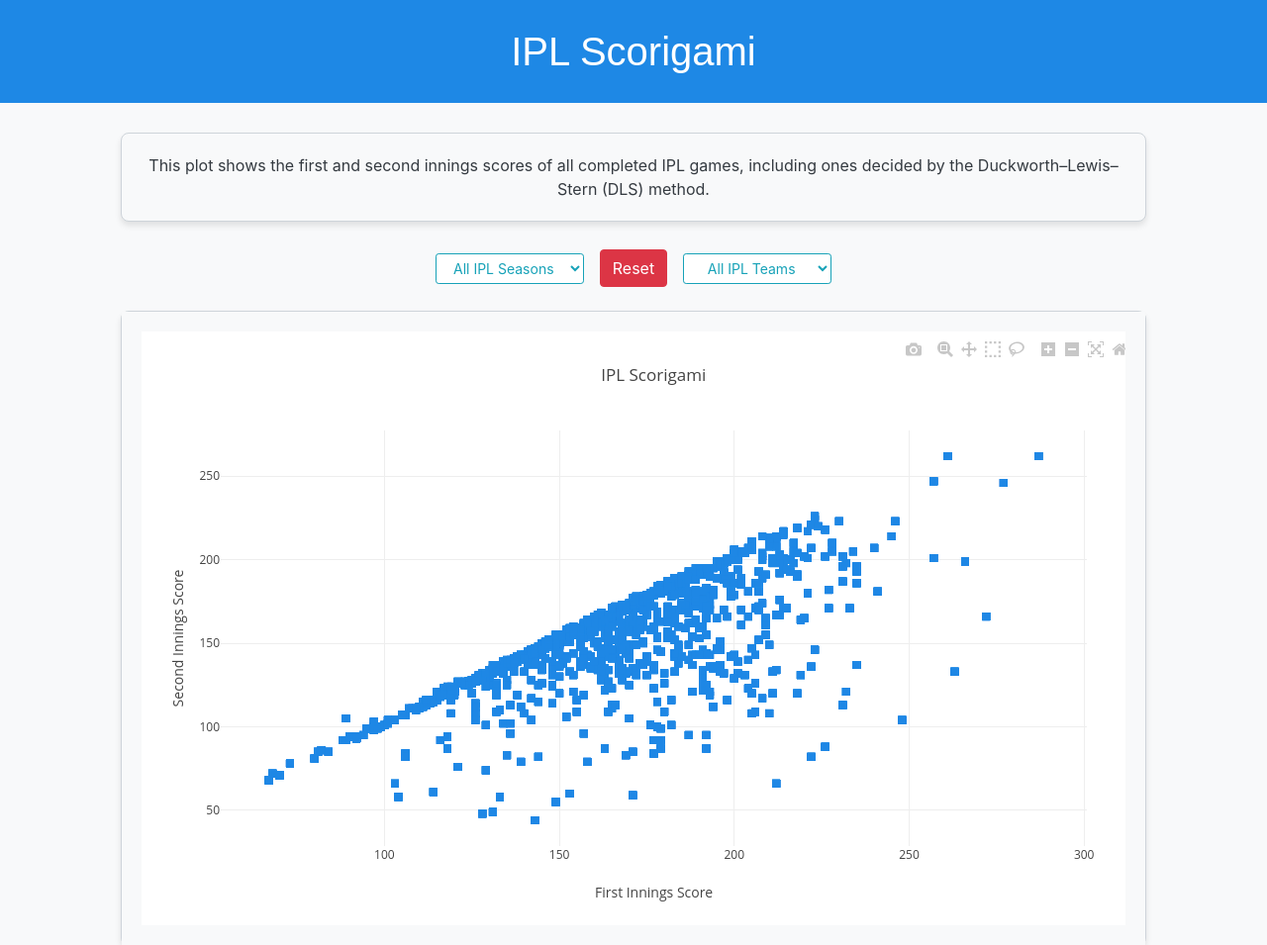
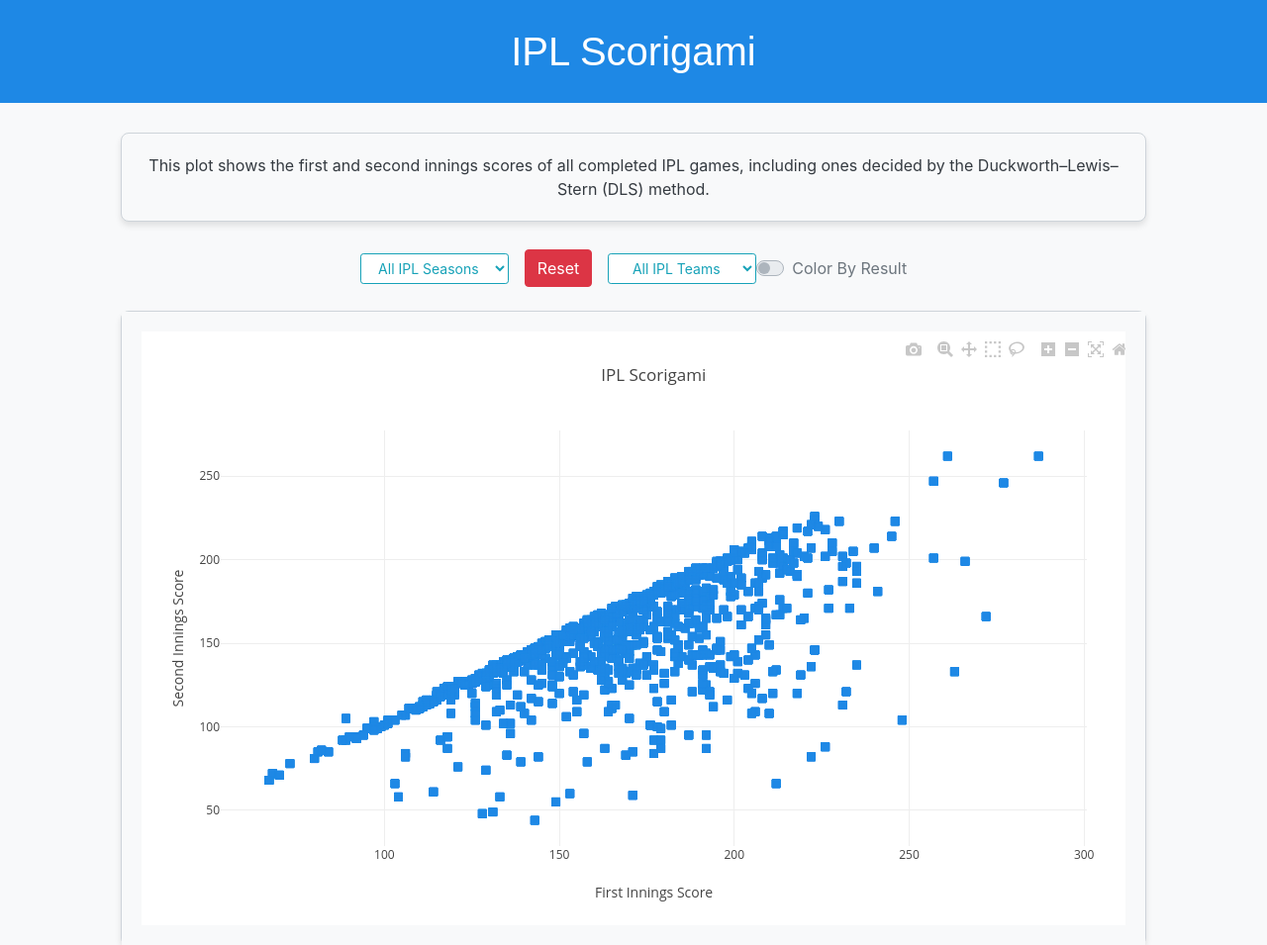
Before and after one commit to arulgundam/ipl_scorigami, a Flask app: page / in a window 1280 px wide. Shown: the top 955 px of the page at 99% size. Run offline with Flask 3, Linux system fonts and the light colour scheme; data comes from the database, SQL or seed files in the repository; some libraries are stand-ins or nearby versions; some web fonts are replaced.

Commit message:
Fixed color by result toggle style. Now need to reformat layout of filter buttons.

```diff
--- a/static/js/script.js
+++ b/static/js/script.js
@@ -3,7 +3,6 @@
     .then(data => {
         console.log(data);
 
-        // Color mapping for teams
         const teamColors = {
             "Chennai Super Kings": "#fdc204",
             "Deccan Chargers": "#1a4667",
@@ -22,11 +21,14 @@
             "Sunrisers Hyderabad": "#fba81a"
         };
 
-        const assignColor = (team) => {
-            return teamColors[team] || 'rgb(30, 136, 229)'; // Default to blue if color not found
+        const assignColor = (team, filterMode, selectedTeam) => {
+            if (filterMode && selectedTeam) {
+                return team === selectedTeam ? 'green' : 'red';
+            } else {
+                return team ? teamColors[team] || 'rgb(30, 136, 229)' : 'rgb(30, 136, 229)';
+            }
         };
 
-        // Filter out null values and format seasons
         const seasons = [...new Set(data.map(d => d.season).filter(season => season !== null))]
             .map(season => parseInt(season))
             .sort((a, b) => a - b);
@@ -36,8 +38,7 @@
         const seasonFilter = document.getElementById('seasonFilter');
         const teamFilter = document.getElementById('teamFilter');
         const resetFiltersBtn = document.getElementById('resetFilters');
-        const colorModeSwitch = document.getElementById('flexSwitchCheckChecked');
-        const colorModeSwitchContainer = document.getElementById('colorModeSwitchContainer');
+        const colorSwitch = document.getElementById('flexSwitchCheckChecked');
 
         seasons.forEach(season => {
             seasonFilter.innerHTML += `<option value="${season}">${season}</option>`;
@@ -47,11 +48,12 @@
             teamFilter.innerHTML += `<option value="${team}">${team}</option>`;
         });
 
-        // Function to apply filters and update the plot
         const applyFilters = () => {
             const selectedSeason = seasonFilter.value;
             const selectedTeam = teamFilter.value;
-            const colorByTeamWin = colorModeSwitch.checked;
+            const filterMode = colorSwitch.checked;
+
+            colorSwitch.disabled = !selectedTeam;
 
             const filteredData = data.filter(d =>
                 (selectedSeason === "" || parseInt(d.season) === parseInt(selectedSeason)) &&
@@ -60,47 +62,80 @@
 
             const updatedFirstInningsScores = filteredData.map(d => parseInt(d.first_innings_score));
             const updatedSecondInningsScores = filteredData.map(d => parseInt(d.second_innings_score));
-
-            const updatedColors = filteredData.map(d => {
-                if (selectedTeam === "") {
-                    return assignColor();
-                } else if (colorByTeamWin) {
-                    return d.winner === selectedTeam ? 'green' : 'red';
-                } else {
-                    return assignColor(d.winner);
-                }
-            });
+            const updatedColors = filteredData.map(d => assignColor(d.winner, filterMode, selectedTeam));
 
             const updatedTrace = {
                 x: updatedFirstInningsScores,
                 y: updatedSecondInningsScores,
                 mode: 'markers',
                 marker: {
-                    size: 8,
+                    size: 12,
                     color: updatedColors,
                     symbol: 'square',
                     opacity: 0.8
                 },
                 type: 'scatter',
-                text: filteredData.map(d => `<i>${d.description}</i><br><span>${d.name} | <b>${d.result}</b> | 1st: ${d.first_innings_score}, 2nd: ${d.second_innings_score}</span>`),
+                text: filteredData.map(d => `<i>${d.description}</i><br><span>${d.name} | <b>${d.result}</b> | 1st: ${d.first_innings_score}, 2nd: ${d.second_innings_score}<span>`),
+                hoverinfo: 'text',
                 hoverlabel: {
                     bgcolor: 'white',
                     bordercolor: 'black',
                     font: { size: 12, color: 'black' },
                     namelength: 0
                 },
-                hovertemplate: '%{text}' // Display hover text
+                hovertemplate: '%{text}'
+            };
+
+            Plotly.react('plot', [updatedTrace], layout);
+        };
+
+        const resetFilters = () => {
+            seasonFilter.value = '';
+            teamFilter.value = '';
+            colorSwitch.checked = false;
+            colorSwitch.disabled = true;
+            applyFilters();
+        };
+
+        const firstInningsScores = data.map(d => parseInt(d.first_innings_score));
+        const secondInningsScores = data.map(d => parseInt(d.second_innings_score));
+
+        const trace = {
+            x: firstInningsScores,
+            y: secondInningsScores,
+            mode: 'markers',
+            marker: {
+                size: 8,
+                color: 'rgb(30, 136, 229)',
+                symbol: 'square',
+                line: {
+                    color: 'rgb(30, 136, 229)',
+                    width: 0.5
+                },
+                opacity: 0.8
+            },
+            type: 'scatter',
+            text: data.map(d => `<i>${d.description}</i><br><span>${d.name} | <b>${d.result}</b> | 1st: ${d.first_innings_score}, 2nd: ${d.second_innings_score}<span>`),
+            hoverlabel: {
+                bgcolor: 'white',
+                bordercolor: 'black',
+                font: { size: 12, color: 'black' },
+                namelength: 0
+            },
+            hovertemplate: '%{text}'
         };
 
         const layout = {
             title: 'IPL Scorigami',
             xaxis: {
                 title: 'First Innings Score',
-                    range: 'auto'
+                range: [40, 300],
+                autorange: true
             },
             yaxis: {
                 title: 'Second Innings Score',
-                    range: 'auto'
+                range: [40, 300],
+                autorange: true
             },
             hovermode: 'closest',
             height: 600,
@@ -108,28 +143,10 @@
             selectdirection: 'none'
         };
 
-            Plotly.react('plot', [updatedTrace], layout);
+        Plotly.newPlot('plot', [trace], layout);
 
-            // Show/hide the color mode switch based on team filter
-            if (selectedTeam !== "") {
-                colorModeSwitchContainer.style.display = 'block';
-            } else {
-                colorModeSwitchContainer.style.display = 'none';
-            }
-        };
-
-        // Initial plot
-        applyFilters();
-
-        // Event listeners for filters and switch
         seasonFilter.addEventListener('change', applyFilters);
         teamFilter.addEventListener('change', applyFilters);
-        colorModeSwitch.addEventListener('change', applyFilters);
-        resetFiltersBtn.addEventListener('click', () => {
-            seasonFilter.value = '';
-            teamFilter.value = '';
-            colorModeSwitch.checked = false;
-            applyFilters();
+        colorSwitch.addEventListener('change', applyFilters);
+        resetFiltersBtn.addEventListener('click', resetFilters);
     });
-    })
-    .catch(error => console.error('Error fetching data:', error));
--- a/templates/index.html
+++ b/templates/index.html
@@ -47,9 +47,9 @@
                     </select>
                 </div>
                 <!-- Color Mode Switch Container (initially hidden) -->
-                <div class="form-check form-switch mb-0" id="colorModeSwitchContainer" style="display: none;">
-                    <input class="form-check-input" type="checkbox" role="switch" id="flexSwitchCheckChecked" checked>
-                    <label class="form-check-label" for="flexSwitchCheckChecked">Color by Result</label>
+                <div class="custom-control custom-switch">
+                    <input type="checkbox" class="custom-control-input" id="flexSwitchCheckChecked" disabled>
+                    <label class="custom-control-label" for="flexSwitchCheckChecked">Color By Result</label>
                 </div>
             </div>
         </div>
```
Lines whose indentation alone changed are shown as unchanged.
